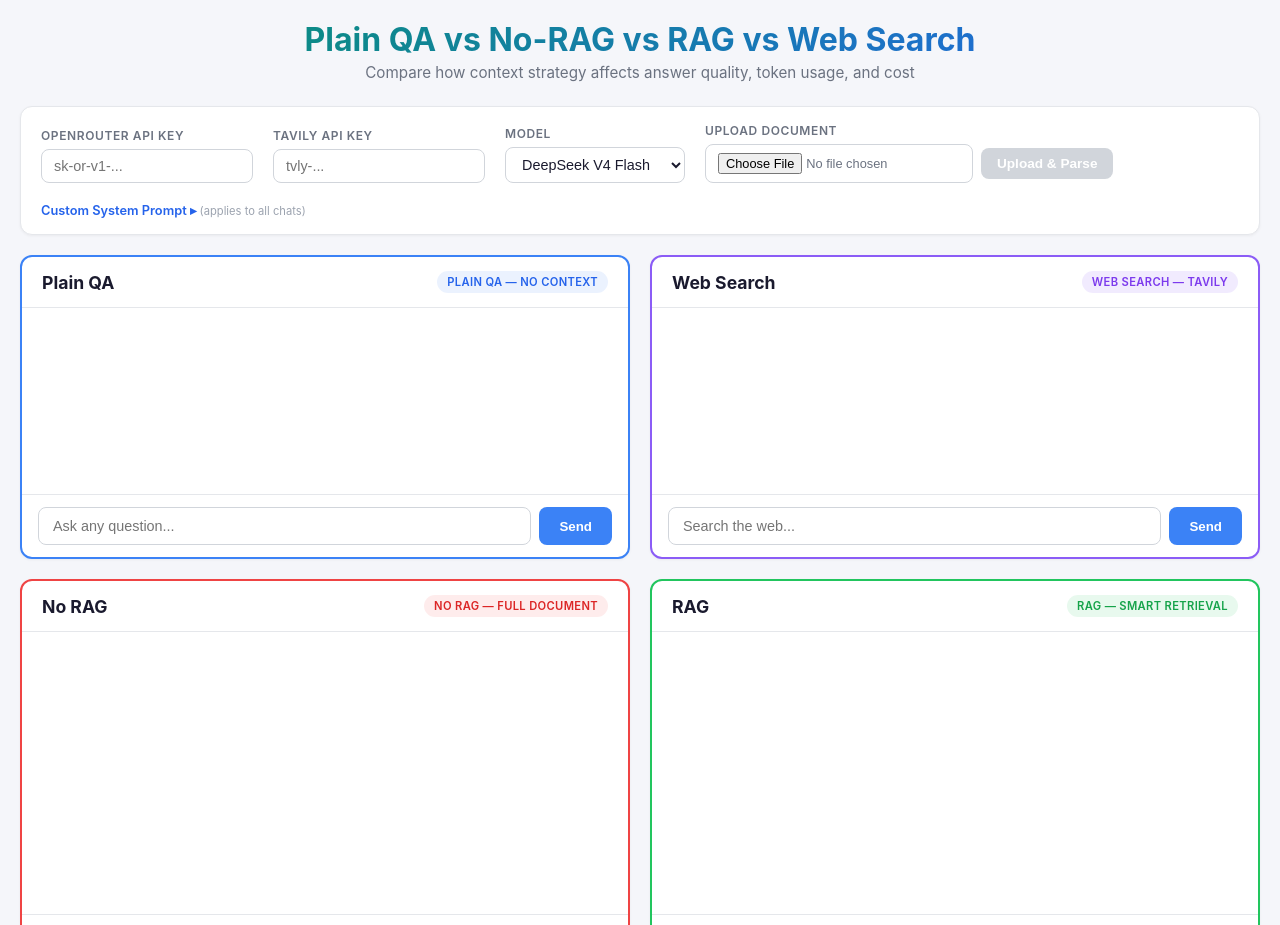
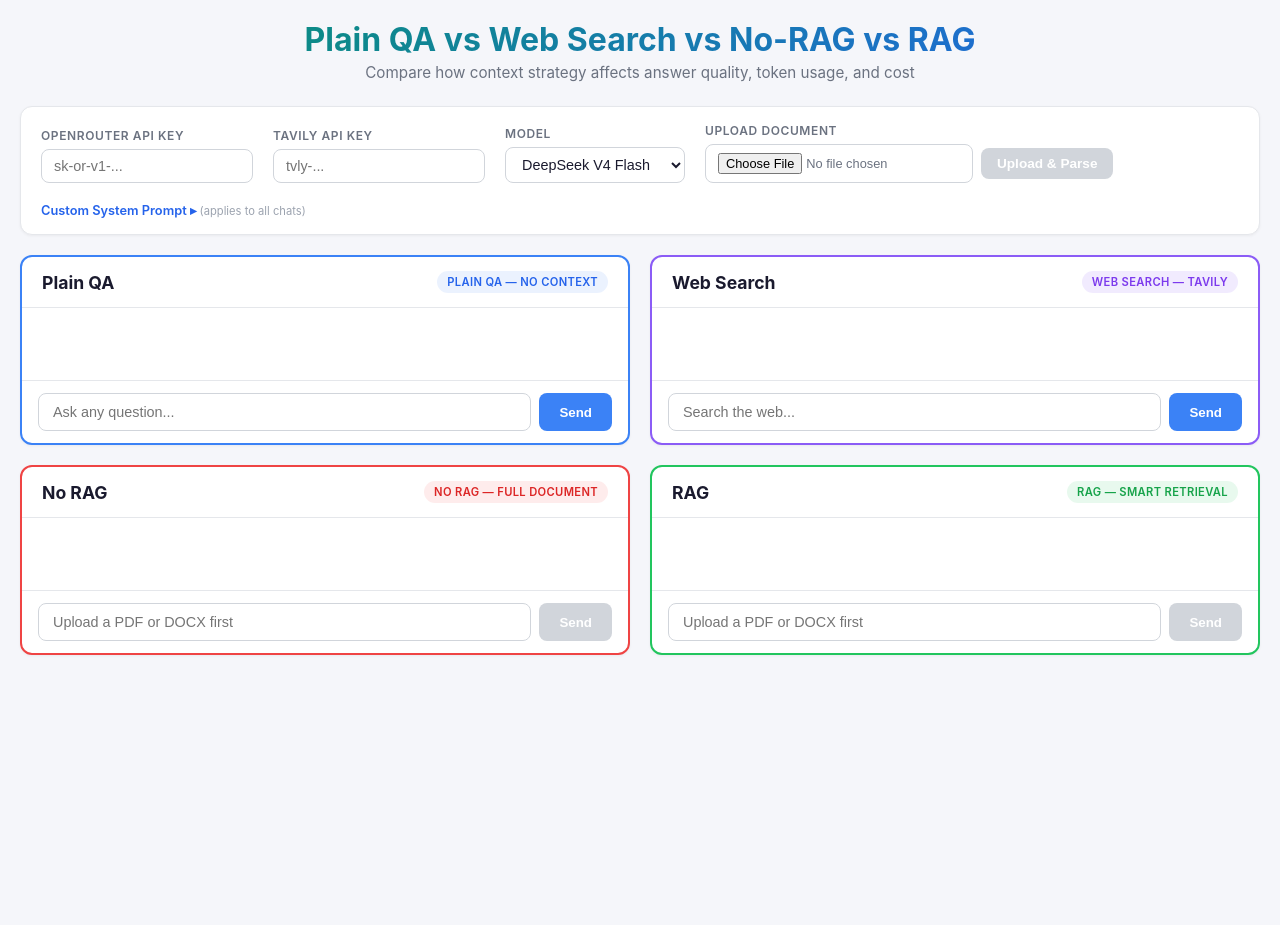
Before and after one commit to statgod6/RAG-vs-No-RAG-, a React (Vite) app: page / in a window 1280 px wide. Shown: the top 925 px of the page. After the commit the page ends 800 px from the top, so only its background shows below. Built offline with nearby package versions, Linux system fonts and the light colour scheme; the HTML template or start-up script is replaced by a standard one.

Commit message:
Remove RAG+Web mode — app now has 4 modes: Plain QA, Web Search, No-RAG, RAG

```diff
--- a/src/App.css
+++ b/src/App.css
@@ -150,15 +150,8 @@ body {
   margin-top: 4px;
 }
 
-/* Panels — Stacked Layout */
-.panels-top {
-  display: grid;
-  grid-template-columns: 1fr 1fr;
-  gap: 20px;
-  min-height: 38vh;
-  margin-bottom: 20px;
-}
-.panels-bottom {
+/* Panels — 2×2 Grid Layout */
+.panels-grid {
   display: grid;
   grid-template-columns: 1fr 1fr;
   gap: 20px;
--- a/src/App.jsx
+++ b/src/App.jsx
@@ -89,7 +89,7 @@ function ChatPanel({ title, type, pdfUploaded, apiKey, model, color, systemPromp
             <span className="stat-label">Context Sent</span>
             <span className="stat-value small">{stats.contextSent}</span>
           </div>
-          {type === 'rag' && stats.embedTokens > 0 && (
+          {(type === 'rag') && stats.embedTokens > 0 && (
             <div className="stat">
               <span className="stat-label">Embed Tokens</span>
               <span className="stat-value low">{stats.embedTokens}</span>
@@ -194,7 +194,7 @@ export default function App() {
   return (
     <div className="app">
       <header className="app-header">
-        <h1>Plain QA vs No-RAG vs RAG vs Web Search</h1>
+        <h1>Plain QA vs Web Search vs No-RAG vs RAG</h1>
         <p className="subtitle">Compare how context strategy affects answer quality, token usage, and cost</p>
       </header>
 
@@ -257,7 +257,7 @@ export default function App() {
         </div>
       </div>
 
-      <div className="panels-top">
+      <div className="panels-grid">
         <ChatPanel
           title="Plain QA"
           type="plain"
@@ -277,8 +277,6 @@ export default function App() {
           systemPrompt={systemPrompt}
           tavilyKey={tavilyKey}
         />
-      </div>
-      <div className="panels-bottom">
         <ChatPanel
           title="No RAG"
           type="norag"
```
